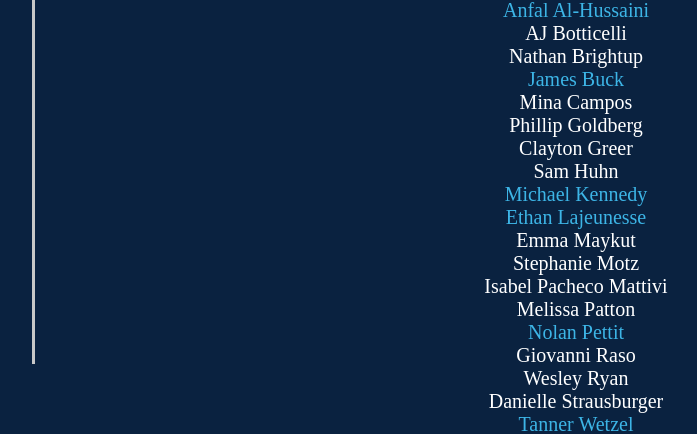
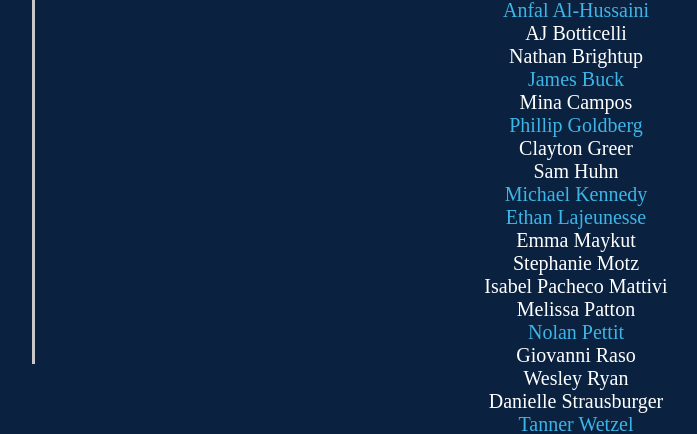
Before and after one commit to reddign/pantry2, a PHP site: page /CS341Fall2023.php in a window 1280 px wide. Shown: the part 456-890 px from the top of the page, without its empty margins (160-857 px from the left). Run offline with PHP 8.4, Linux system fonts and the light colour scheme.

Commit message:
Fixed href color
Fixed href color

```diff
--- a/open_source_site/CS341Fall2023.php
+++ b/open_source_site/CS341Fall2023.php
@@ -24,7 +24,7 @@ require_once "includes/header.php";
             Nathan Brightup<br>
             <a href='JamesBuck.php'>James Buck</a><BR>
             Mina Campos<br>
-            <a style="color:white;" href="phillipgoldberg.php">Phillip Goldberg</a><br>
+            <a href="phillipgoldberg.php">Phillip Goldberg</a><br>
             Clayton Greer<br>
             Sam Huhn<br>
             <a href= 'michaelkennedy.php'>Michael Kennedy</a><br>
```
